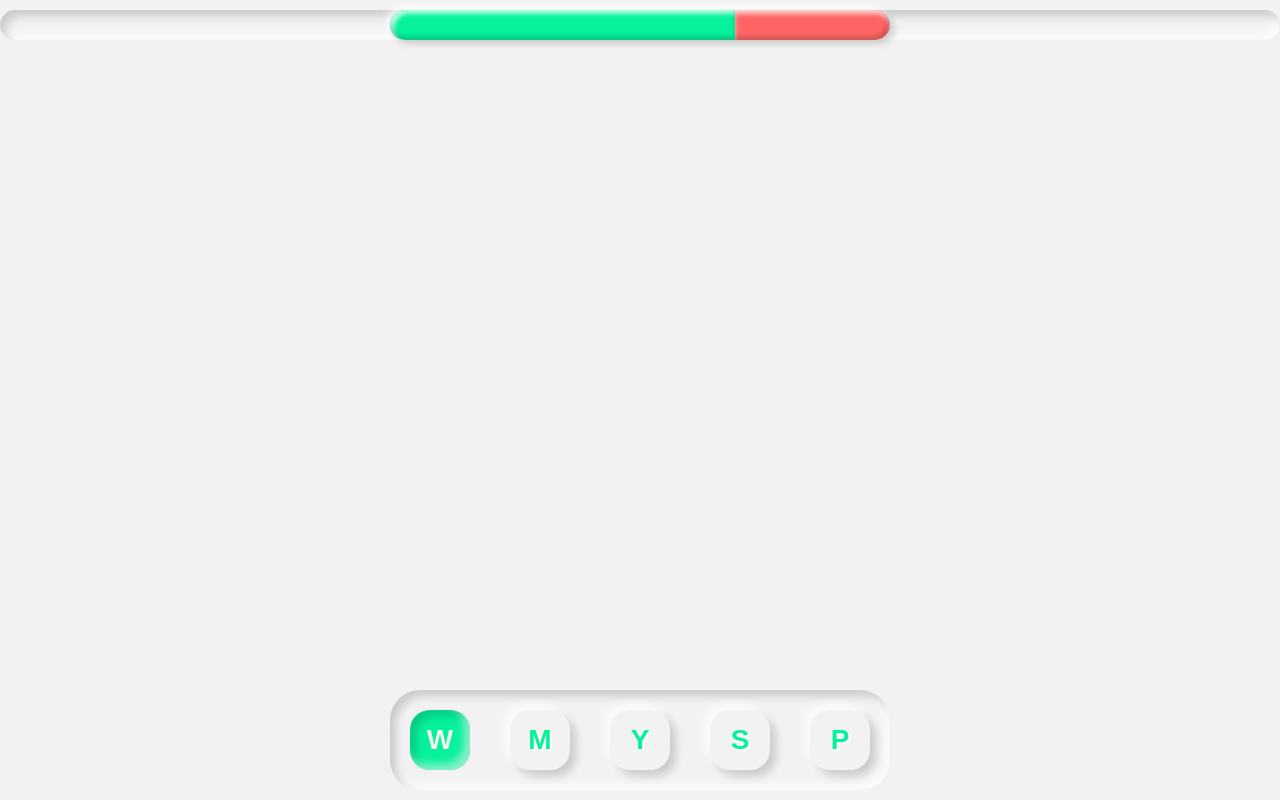
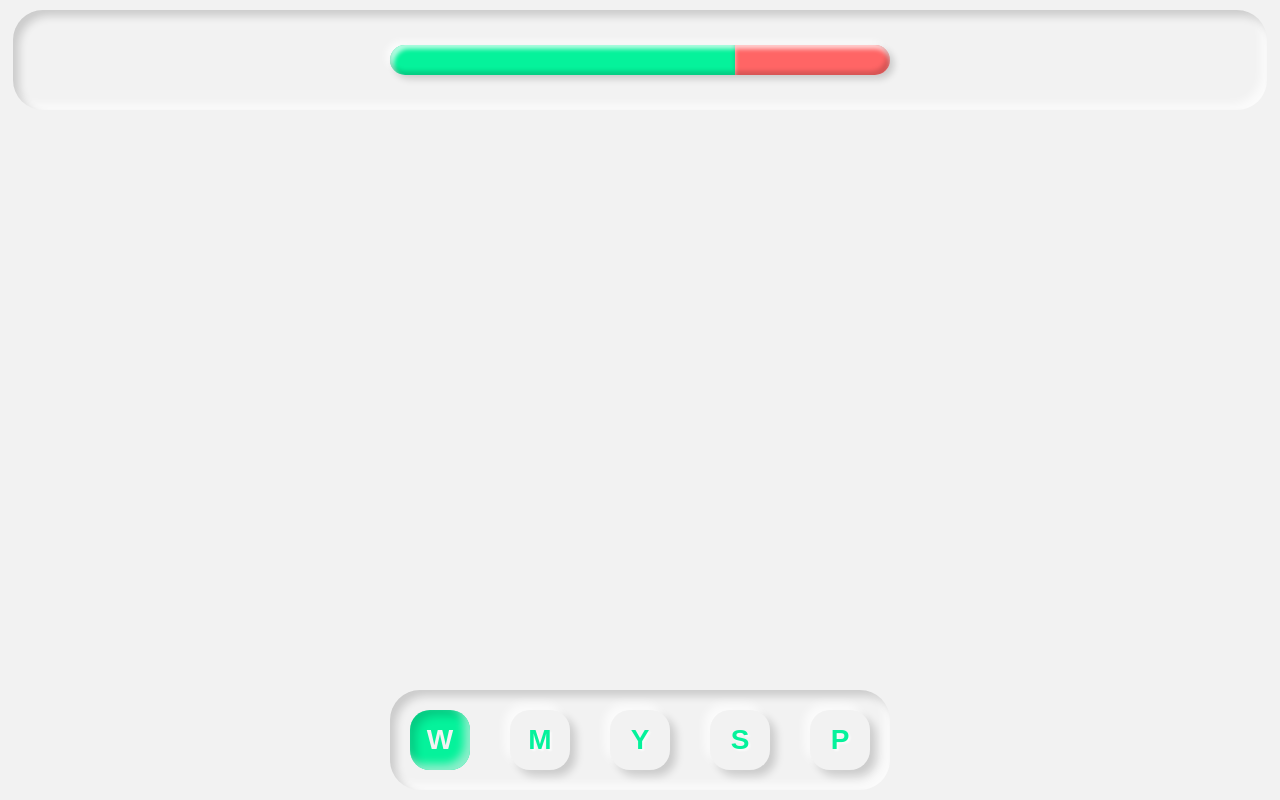
Before and after one commit to Figure-Finance/figure, a React (Create React App) app in the folder frontend/: page / in a window 1280 px wide. Built offline with nearby package versions, Linux system fonts and the light colour scheme.

Commit message:
[update[ added width and height props

```diff
--- a/frontend/src/components/UI/Container/Container.js
+++ b/frontend/src/components/UI/Container/Container.js
@@ -4,14 +4,18 @@ import classes from './Container.module.css'
 
 const Container = props => {
   return (
-    <div className={classes.Container}>
+    <div
+      className={classes.Container}
+      style={{ width: props.width, height: props.height }}>
       {props.children}
     </div>
   )
 }
 
 Container.propTypes = {
-  children: PropTypes.any
+  children: PropTypes.any,
+  height: PropTypes.string,
+  width: PropTypes.string
 }
 
 export default Container
```
